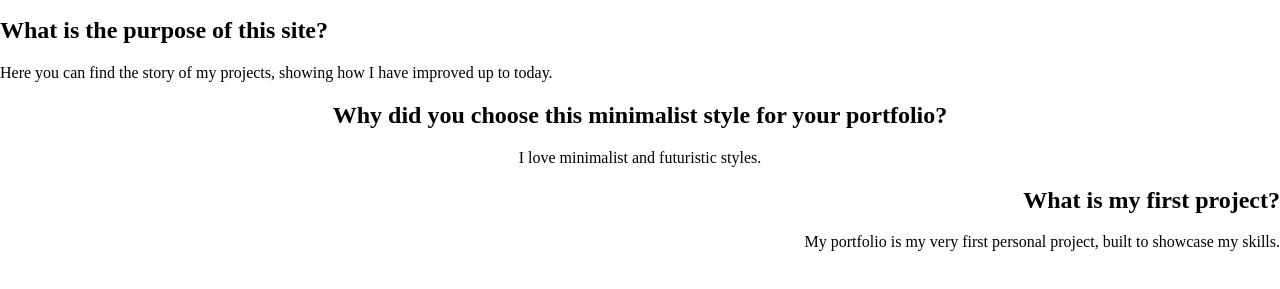
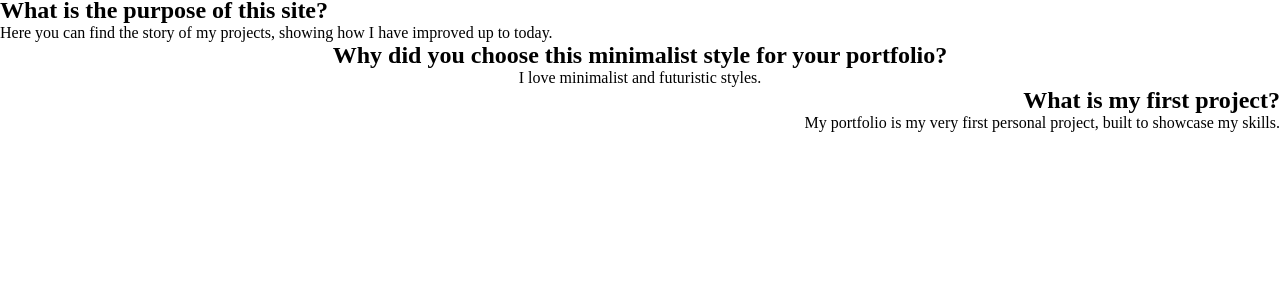
Before and after one commit to checcool/portfolio, a plain HTML site: page index.htm in a window 1280 px wide. Shown: the part 51-340 px from the top of the page. Drawn offline with Linux system fonts and the light colour scheme; a web font is replaced by a local one.

Commit message:
Fix text margin

```diff
--- a/index.htm
+++ b/index.htm
@@ -18,14 +18,14 @@
         </nav>
 
 
-        <h2>What is the purpose of this site?</h2>
-        <p>Here you can find the story of my projects, showing how I have improved up to today.</p>
+        <h2 class="margin-auto">What is the purpose of this site?</h2>
+        <p class="margin-auto">Here you can find the story of my projects, showing how I have improved up to today.</p>
 
-        <h2 class="txt-center">Why did you choose this minimalist style for your portfolio?</h2>
-        <p class="txt-center">I love minimalist and futuristic styles.</p>
+        <h2 class="txt-center margin-auto">Why did you choose this minimalist style for your portfolio?</h2>
+        <p class="txt-center margin-auto">I love minimalist and futuristic styles.</p>
 
-        <h2 class="txt-right">What is my first project?</h2>
-        <p class="txt-right">My portfolio is my very first personal project, built to showcase my skills.</p>
+        <h2 class="txt-right margin-auto">What is my first project?</h2>
+        <p class="txt-right margin-auto">My portfolio is my very first personal project, built to showcase my skills.</p>
 
 
     </body>
--- a/style.css
+++ b/style.css
@@ -28,6 +28,10 @@
 
 .no-select{
     user-select: none;
+}
+
+.margin-auto{
+    margin: auto;
 }
 
 nav.navbar{
```
